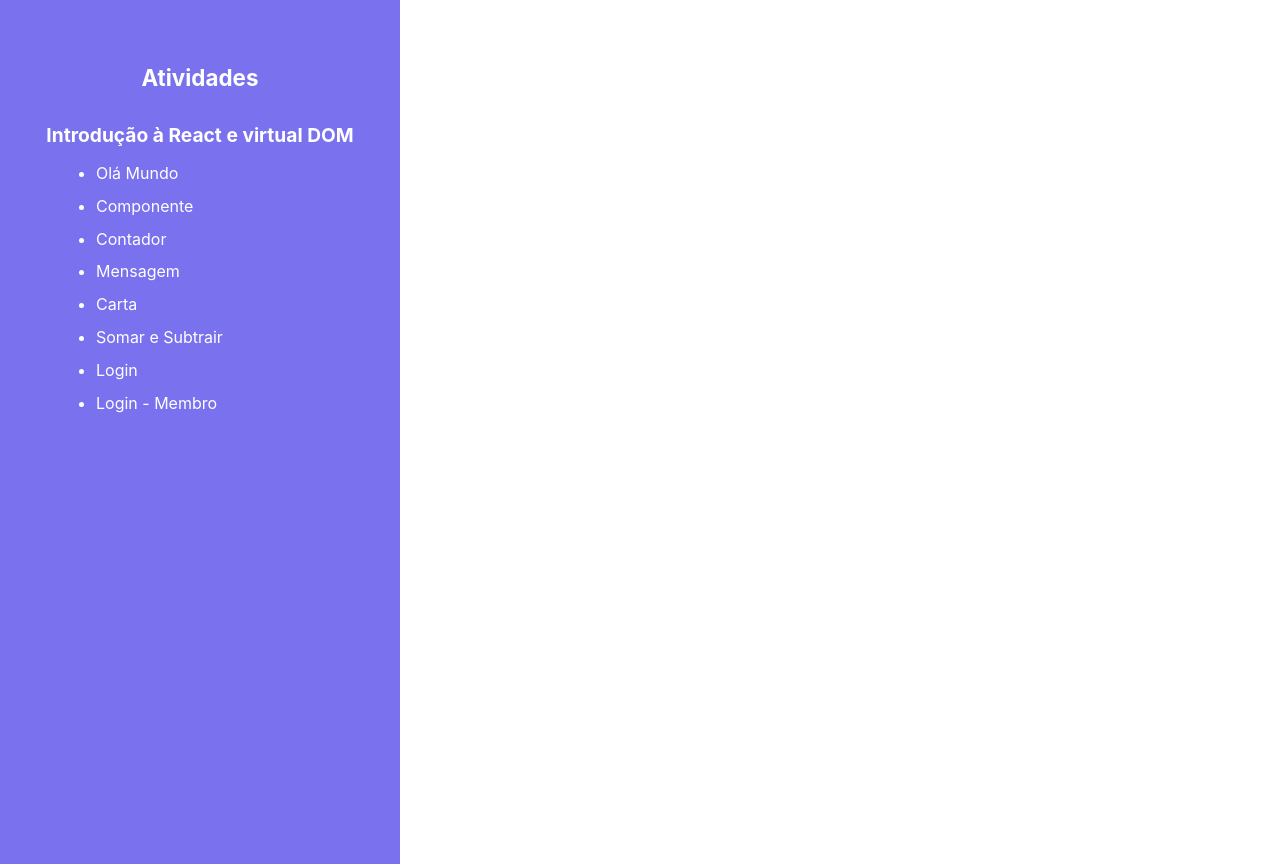
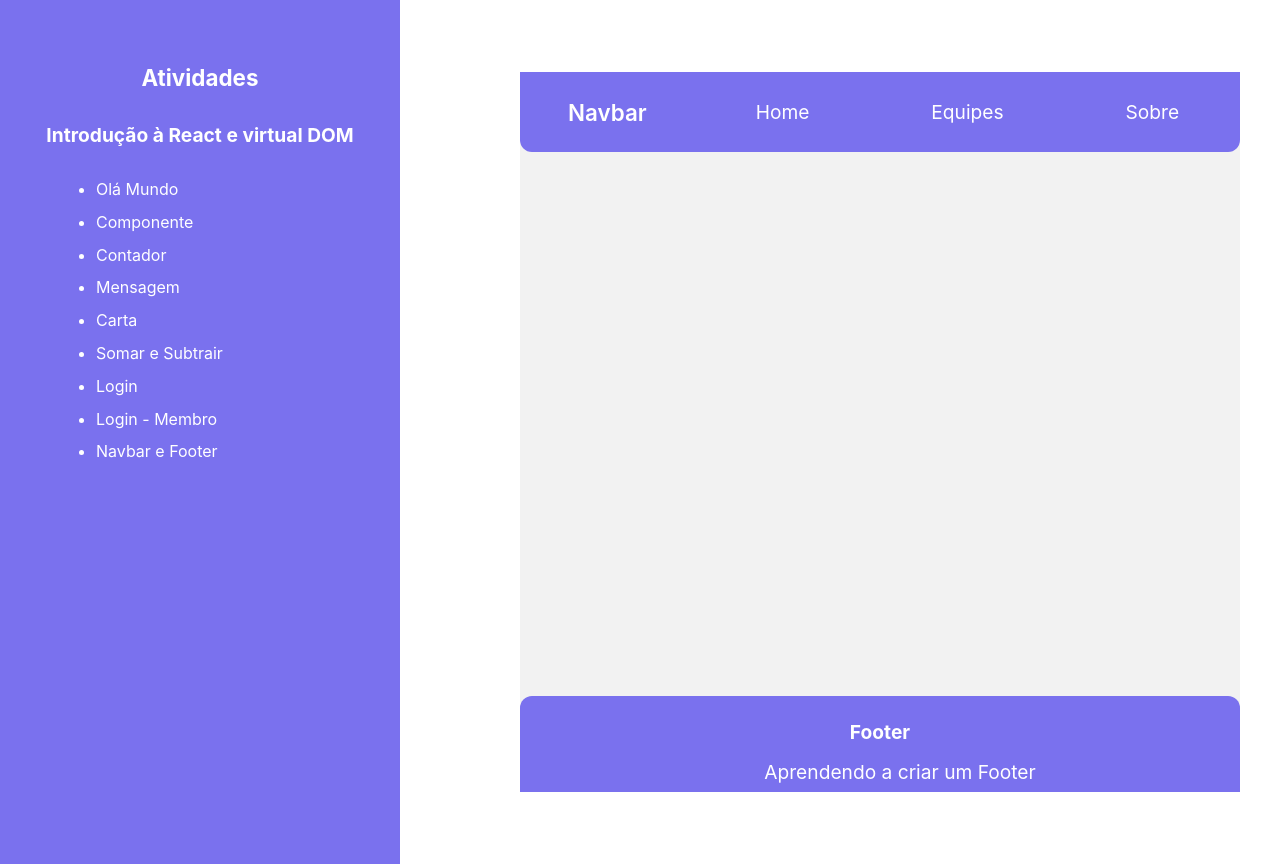
Before and after one commit to dayvsonlsantos/e-start-react, a React (Create React App) app: page /navbar in a window 1280 px wide. Built offline with nearby package versions, Linux system fonts and the light colour scheme; the HTML template or start-up script is replaced by a standard one.

Commit message:
Feat: Atividade - Navbar e Footer

```diff
--- a/src/App.js
+++ b/src/App.js
@@ -9,6 +9,7 @@
 import ContadorSomarSub from "./atividades/ContadorSomarSub";
 import Login from "./atividades/Login";
 import MemberLogin from "./atividades/MemberLogin";
+import Navbar from "./atividades/Navbar";
 
 function App() {
   return (
@@ -27,6 +28,7 @@
               <Route path="/contador-somar-e-subtrair" element={<ContadorSomarSub/>}/>
               <Route path="/login" element={<Login/>}/>
               <Route path="/member-login" element={<MemberLogin/>}/>
+              <Route path="/navbar" element={<Navbar/>}/>
 
             </Routes>
         </BrowserRouter>
--- /dev/null
+++ b/src/atividades/Navbar.js
@@ -0,0 +1,25 @@
+import style from "./Navbar.module.css";
+
+function Navbar (){
+
+    return(
+        <div className={style.background}>
+            <div className={style.container}>
+                <div className={style.navContainer}>
+                    <ul className={style.nav}>
+                        <span className={style.navspan}>Navbar</span>
+                        <li className={style.navItems}>Home</li>
+                        <li className={style.navItems}>Equipes</li>
+                        <li className={style.navItems}>Sobre</li>
+                    </ul>
+                </div>
+                <footer className={style.footer}>
+                    <h2 className={style.navh2}>Footer</h2>
+                    <p className={style.navp}>Aprendendo a criar um Footer</p>
+                </footer>
+            </div>
+        </div>
+    )
+}
+
+export default Navbar;
--- /dev/null
+++ b/src/atividades/Navbar.module.css
@@ -0,0 +1,93 @@
+@charset "utf-8";
+
+.background{
+    width: 70vw;
+    height: 100vh;
+    display: flex;
+    align-items: center;
+    justify-content: center;
+}
+
+.container{
+    width: 90%;
+    height: 90%;
+    display: flex;
+    align-items: center;
+    flex-direction: column;
+    box-sizing: border-box;
+    background-color: #F2F2F2;
+}
+
+.navContainer{
+    width: 100%;
+    display: flex;
+    align-items: center;
+    justify-content: center;
+}
+
+.nav{
+    display: flex;
+    width: 100%;
+    height: 5rem;
+    align-items: center;
+    justify-content: space-around;
+    list-style: none;
+    background-color: #7a71ee;
+    color: white;
+    margin: 0;
+    padding: 0;
+    border-radius: 0 0 12px 12px;
+}
+
+.navItems{
+    font-size: 1.2rem;
+    font-weight: 400;
+    display: flex;
+    align-items: center;
+    justify-content: center;
+    cursor: pointer;
+    padding: 0.8rem;
+    margin-bottom: 0;
+}
+
+.navItems:hover{
+    background-color: #ffffff;
+    color: #7a71ee;
+    border-radius: 12px;
+}
+
+.navspan{
+    font-weight: 600;
+    font-size: 1.4rem;
+}
+
+.footer{
+    display: flex;
+    align-items: center;
+    justify-content: center;
+    flex-direction: column;
+    background-color: #7a71ee;
+    color: white;
+    width: 100%;
+    height: 25vh;
+    margin-top: 34rem;
+    border-radius: 12px 12px 0 0;
+}
+
+.navh2{
+    display: flex;
+    align-self: center;
+    justify-content: center;
+    text-align: center;
+    margin-bottom: 1rem;
+    padding: 0;
+}
+
+.navp{
+    display: flex;
+    align-self: center;
+    justify-content: center;
+    text-align: center;
+    margin: 0;
+    padding: 0;
+}
--- a/src/components/SideBar.js
+++ b/src/components/SideBar.js
@@ -17,6 +17,7 @@
                 <li><Link to="/contador-somar-e-subtrair">Somar e Subtrair</Link></li>
                 <li><Link to="/login">Login</Link></li>
                 <li><Link to="/member-login">Login - Membro</Link></li>
+                <li><Link to="/navbar">Navbar e Footer</Link></li>
             </ul>
         </div>
     )
--- a/src/components/SideBar.module.css
+++ b/src/components/SideBar.module.css
@@ -17,6 +17,7 @@
 h2{
     font-size: 1.1rem;
     text-align: center;
+    margin-bottom: 2rem;
 }
 
 ul{
```
